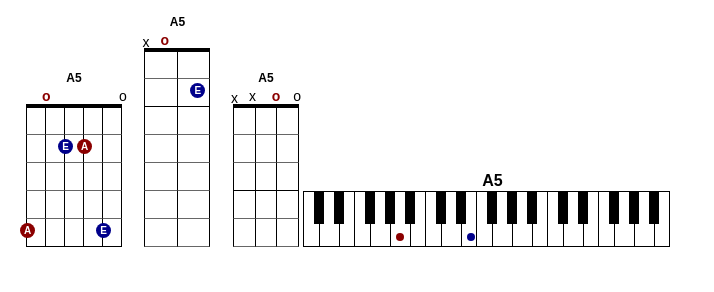
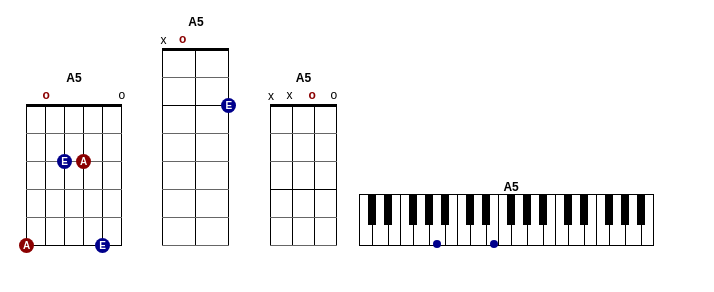
Before and after one commit to urban-1/jsChords, a plain HTML site: page pages/index.html in a window 1280 px wide. Shown: the whole page, without its empty margins (0-714 px from the left). Drawn offline with Linux system fonts and the light colour scheme.

Commit message:
Fixed all css issues (in theory)

```diff
--- a/css/base.css
+++ b/css/base.css
@@ -9,12 +9,16 @@ body {
   font-family: Arial;
 }
 
-.c_chord_info, .c_guitar_diagram td{
+table.c_chord_info, table.c_chord_info *,
+table.c_guitar_diagram, table.c_guitar_diagram *,
+table.c_piano_diagram, table.c_piano_diagram * {
     font-size:12px;
     margin: 0;
     padding: 0;
     border: 0;
     outline: none;
+    border-collapse: collapse;
+    border-spacing: 0;
 }
 
 .c_chord_info .c {
@@ -34,12 +38,7 @@ body {
 /*
  *  Guitar/Strings ==========================================
  */
-table.c_guitar_diagram, table.c_guitar_diagram * {
-    margin: 0;
-    padding: 0;
-    border: 0;
-    outline: none;
-}
+
 
 table.c_guitar_diagram {
 /*     border: 1px solid black; */
@@ -103,8 +102,8 @@ table.c_guitar_diagram .guitardot {
     background-color: darkblue;
     width: 15px;
     height: 15px;
-    margin-left: 12px;
-    margin-top: 18px;
+    margin-left: -8px;
+    margin-top: 6px;
     position:absolute;
 
     color: white;
@@ -165,25 +164,25 @@ table.c_piano_diagram {
 div.vertical-line{
   width: 1px; /* Line width */
   background-color: black; /* Line color */
-  height: 111%; /* Override in-line if you want specific height. */
+  height: 100%; /* Override in-line if you want specific height. */
   margin-left: 4px;
 }
 
-.pianodot {
+table.c_piano_diagram .pianodot {
     border-radius:50%;
     background-color: darkblue;
     width: 8px;
     height: 8px;
-    margin-top: 25px;
+    margin-top: 5px;
     position:absolute;
 }
 
-.pianodot_up {
+table.c_piano_diagram .pianodot_up {
     border-radius:50%;
     background-color: yellow;
     width: 8px;
     height: 8px;
-/*     margin-top: 25px; */
+    margin-top: 15px;
     position:absolute;
 }
 
--- a/jschords-src.js
+++ b/jschords-src.js
@@ -1688,8 +1688,9 @@ C.IStringInstrument = C.Instrument.extend({
 
 
 	// The Higher the better! (If no shit in the between)
-// 	if (!countXinBetween && !countOinBetween)
-// 	    score-=(this.options.numFrets - min)*1.5;
+	// just fractions for Fs...
+	if (!countXinBetween && !countOinBetween)
+	    score+=( min/30);
 
 	// Playing a base is good...
 	// Penalty chords that do not have one...
@@ -1752,7 +1753,7 @@ C.IStringInstrument = C.Instrument.extend({
 	    if (what.maxPos()>this.options.maxFretSpan+1)
 		idxpos = what.getPos(i) - what.minPos() +1; // start from 0 fret + headers
 
-	    var dot = C.DomUtil.create("div","guitardot"+cls,idx[idxpos][i]);
+	    var dot = C.DomUtil.create("div","guitardot"+cls,idx[idxpos+1][i+1]);
 	    dot.innerText = tmpNote;
 	}
 
@@ -1777,14 +1778,14 @@ C.IStringInstrument = C.Instrument.extend({
 	for (var row=1; row<2+this.options.maxFretSpan+1; row++) {
 	    idx[row] = [];
 	    var cell = C.DomUtil.create('tr','',t);
-	    for (var i=0; i<numStrings; i++) {
+	    for (var i=0; i<numStrings+1; i++) {
 		var cls = "";
 		if (row==1) cls="c_openclose"
-		else if (row>1 && i>0) cls="c_fret_cell"
+		else if (row>1 && i>0 && i<numStrings) cls="c_fret_cell"
 
 		// Style Extensions
-		if (row==2 && i>0) cls+=" c_fret_cell_top";
-		if (row==numStrings && i>0) cls+=" c_fret_cell_bottom";
+		if (row==2 && i>0 && i<numStrings) cls+=" c_fret_cell_top";
+		if (row==numStrings && i>0 && i<numStrings) cls+=" c_fret_cell_bottom";
 		if (row>1 && i==1) cls+=" c_fret_cell_1st"
 
 		idx[row][i] = C.DomUtil.create('td',cls,cell);
@@ -2274,8 +2275,11 @@ C.Piano = C.Instrument.extend({
 
 	    var isSharp = this.options.strings[i].indexOf('#')!=-1;
 	    var cls = "pianodot";
-	    if (isSharp)
+	    var tops=2;
+	    if (isSharp) {
 		cls = "pianodot_up";
+		tops=1;
+	    }
 
 
 	    // See if root
@@ -2283,7 +2287,7 @@ C.Piano = C.Instrument.extend({
 // 	    lg(tmpNote+" "+root)
 	    if (tmpNote==root)
 		cls+=" root";
-	    var dot = C.DomUtil.create("div",cls,idx[1][i]);
+	    var dot = C.DomUtil.create("div",cls,idx[tops][i]);
 	}
 
 	el.appendChild(base[0]);
```
Also changed, not shown: pages/get.html (+13 -0 lines), src/IStringInstrument.js (+8 -7 lines), src/instruments/Piano.js (+5 -2 lines).
